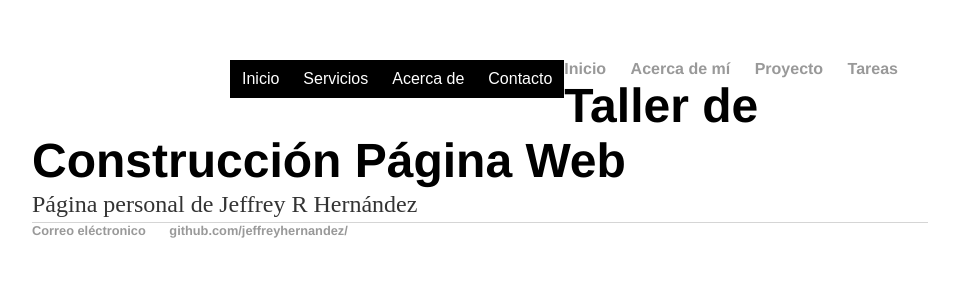
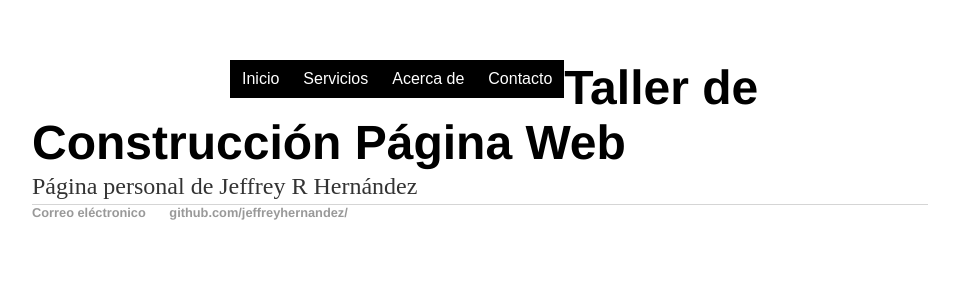
Before and after one commit to jeffreyhernandez/jeffreyhernandez.github.io, a Jekyll site: the page built from index.html, in a window 1280 px wide. Shown: the top 300 px of the page, without its empty margins (160-1119 px from the left). Built offline with Jekyll 4.4.1, drawn with Linux system fonts in a browser that asks for light colours.

Commit message:
Update default.html

```diff
--- a/_layouts/default.html
+++ b/_layouts/default.html
@@ -88,14 +88,7 @@
 				<li><a href="">Contacto</a></li>
 			</ul>
 		</div>
-              <nav>
-              <ul>
-                    <li><a href="/">Inicio</a></li>
-                    <li><a href="/about">Acerca de mí</a></li>
-                    <li><a href="/project">Proyecto</a></li>
-                    <li><a href="/hw">Tareas</a></li>
-              <ul>
-              </nav>
+
               <div class="container">
 
               {{  content }}
```
